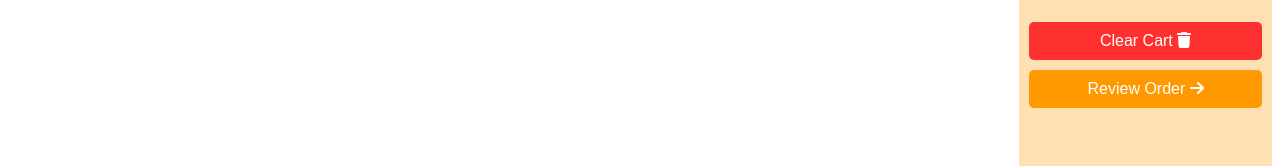
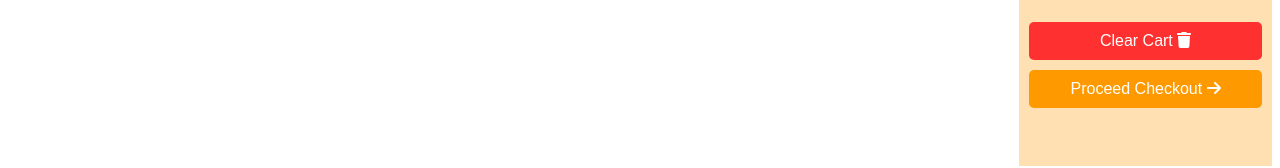
Before and after one commit to zihanurcse/ema-jhon-shop, a React (Vite) app: page /order in a window 1280 px wide. Shown: the part 392-560 px from the top of the page. Built offline with nearby package versions, Linux system fonts and the light colour scheme.

Commit message:
Add children props in cart component

```diff
--- a/src/components/Cart/Cart.jsx
+++ b/src/components/Cart/Cart.jsx
@@ -6,6 +6,7 @@ import './Cart.css'
 const Cart = (props) => {
     const cart = props.cart;
     const clearCartHandle = props.clearCartHandle;
+    const children = props.children;
 
     //calculated cart total items
     let totalPrice = 0;
@@ -31,9 +32,9 @@ const Cart = (props) => {
             <button onClick={()=>clearCartHandle()} className="btn-clear-cart">
               Clear Cart <FontAwesomeIcon icon={faTrash} />
             </button>
-            <button className="btn-review-order">
-              Review Order <FontAwesomeIcon icon={faArrowRight} />
-            </button>
+            {
+              children
+            }
           </div>
         </div>
     );
--- a/src/components/Order/Order.jsx
+++ b/src/components/Order/Order.jsx
@@ -4,6 +4,8 @@ import ReviewItem from "../ReviewItem/ReviewItem";
 import "./Order.css";
 import { useState } from "react";
 import { removeFromDb } from "../../utilities/fakedb";
+import { FontAwesomeIcon } from "@fortawesome/react-fontawesome";
+import { faArrowRight } from "@fortawesome/free-solid-svg-icons";
 
 const Order = () => {
   const cartProduct = useLoaderData();
@@ -12,7 +14,7 @@ const Order = () => {
   const handleDeleteToCart = (id) => {
     const remainingProduct = cartProduct.filter((pd) => pd.id !== id);
     setCart(remainingProduct);
-    removeFromDb(id)
+    removeFromDb(id);
   };
 
   return (
@@ -28,7 +30,11 @@ const Order = () => {
           ))}
         </div>
         <div className="cart-container">
-          <Cart cart={cart}></Cart>
+          <Cart cart={cart}>
+            <button className="btn-review-order">
+              Proceed Checkout <FontAwesomeIcon icon={faArrowRight} />
+            </button>
+          </Cart>
         </div>
       </div>
     </div>
--- a/src/components/Shop/Shop.jsx
+++ b/src/components/Shop/Shop.jsx
@@ -3,7 +3,13 @@ import "./Shop.css";
 import { useEffect } from "react";
 import Product from "../Product/Product";
 import Cart from "../Cart/Cart";
-import {addToDb, deleteShoppingCart, getShoppingCart} from '../../utilities/fakedb'
+import {
+  addToDb,
+  deleteShoppingCart,
+  getShoppingCart,
+} from "../../utilities/fakedb";
+import { FontAwesomeIcon } from "@fortawesome/react-fontawesome";
+import { faArrowRight } from "@fortawesome/free-solid-svg-icons";
 
 const Shop = () => {
   const [products, setProducts] = useState([]);
@@ -17,35 +23,35 @@ const Shop = () => {
   }, []);
 
   //get data from localStore
-  useEffect(()=>{
+  useEffect(() => {
     const storedCart = getShoppingCart();
-    const newSaveCart = []
+    const newSaveCart = [];
     //step:1 get id from localStore
     for (const id in storedCart) {
       //step:2 find product from db, using by id
-      const matchProduct = products.find(pd => pd.id === id)
-      if(matchProduct){
+      const matchProduct = products.find((pd) => pd.id === id);
+      if (matchProduct) {
         //step:3 get quantity from localStore and set to db
         const quantity = storedCart[id];
         matchProduct.quantity = quantity;
-        newSaveCart.push(matchProduct)
+        newSaveCart.push(matchProduct);
       }
     }
-    setCart(newSaveCart)
-  },[products])
+    setCart(newSaveCart);
+  }, [products]);
 
   //add to cart handler
   const addCartHandle = (product) => {
     //added to cart products
-    const newCart = [...cart, product]
+    const newCart = [...cart, product];
     setCart(newCart);
-    addToDb(product.id)
+    addToDb(product.id);
   };
 
-  const clearCartHandle = () =>{
-    console.log("delete items")
+  const clearCartHandle = () => {
+    console.log("delete items");
     deleteShoppingCart();
-  }
+  };
 
   return (
     <div>
@@ -60,7 +66,11 @@ const Shop = () => {
           ))}
         </div>
         <div className="cart-container">
-          <Cart cart={cart} clearCartHandle={clearCartHandle}></Cart>
+          <Cart cart={cart} clearCartHandle={clearCartHandle}>
+            <button className="btn-review-order">
+              Review Order <FontAwesomeIcon icon={faArrowRight} />
+            </button>
+          </Cart>
         </div>
       </div>
     </div>
```
